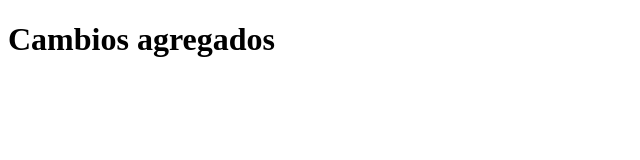
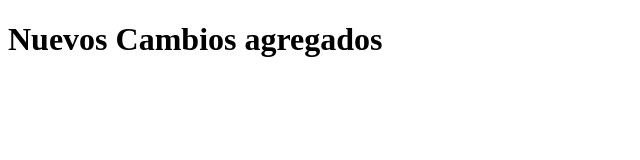
Before and after one commit to Acostangel/Git-Hello-World, a plain HTML site: page index.html in a window 1280 px wide. Shown: the whole page, without its empty margins (0-640 px from the left). Drawn offline with Linux system fonts and the light colour scheme.

Commit message:
Se modifico titulo index

```diff
--- a/index.html
+++ b/index.html
@@ -6,6 +6,6 @@
     <title>Demo git</title>
 </head>
 <body>
-    <h1>Cambios agregados</h1>
+    <h1>Nuevos Cambios agregados</h1>
 </body>
 </html>
```
